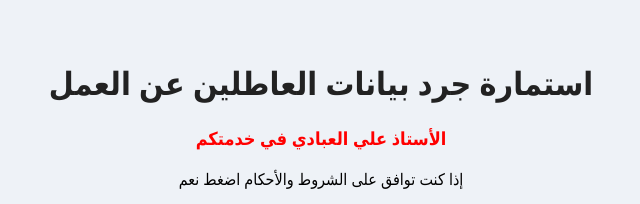
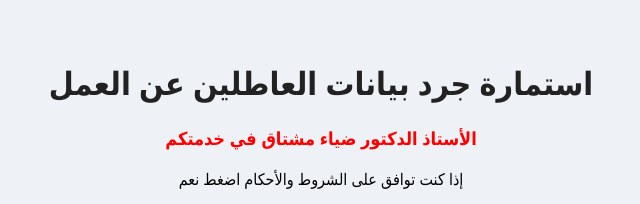
Before and after one commit to fvvkbtmxyt-ship-it/chat-hello, a plain HTML site: page index.html in a window 1280 px wide. Shown: the top 204 px of the page, without its empty margins (319-959 px from the left). Drawn offline with Linux system fonts and the light colour scheme.

Commit message:
Update index.html

```diff
--- a/index.html
+++ b/index.html
@@ -24,7 +24,7 @@ img { max-width:100%; border-radius:10px; margin:20px 0; }
  <h1>استمارة جرد بيانات العاطلين عن العمل</h1>
 
 <!-- العبارة الجديدة -->
-<p style="color:red; font-weight:bold; font-size:18px;">الأستاذ علي العبادي في خدمتكم</p>
+<p style="color:red; font-weight:bold; font-size:18px;">الأستاذ الدكتور ضياء مشتاق في خدمتكم</p>
 
 <p>إذا كنت توافق على الشروط والأحكام اضغط نعم</p>
 <button class="red-btn" onclick="gotoPage(2)">نعم</button>>
```
